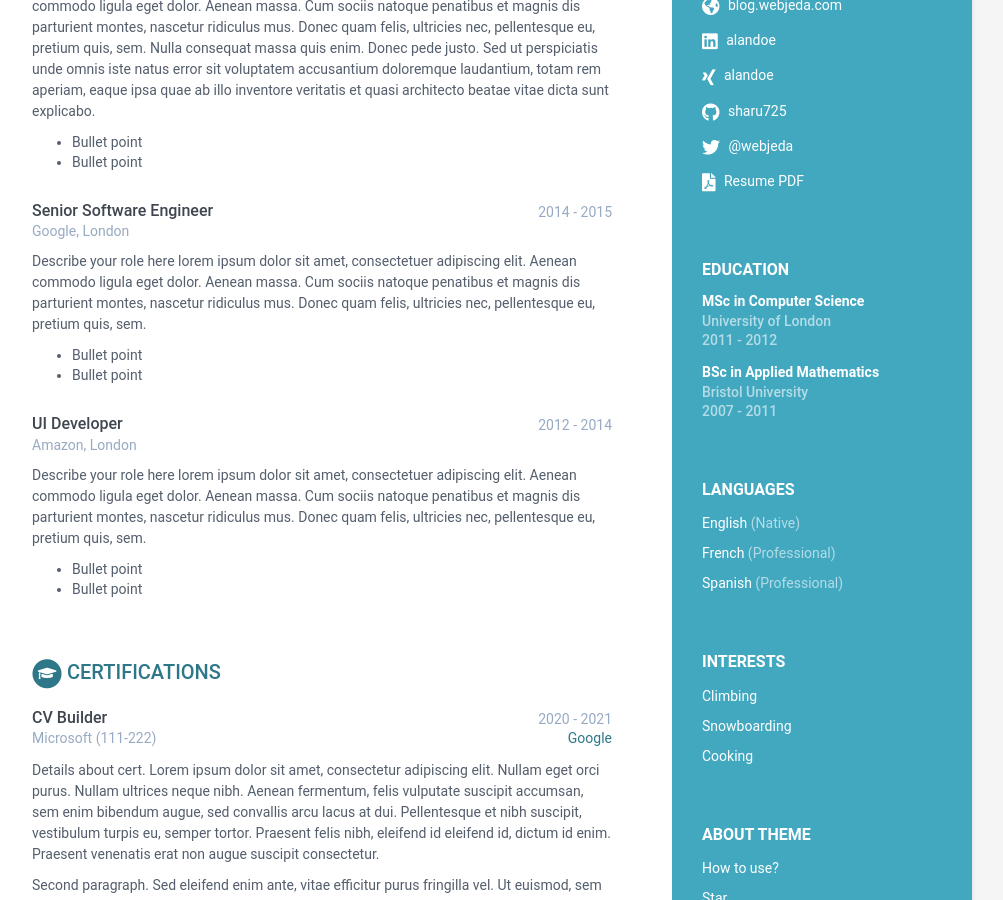
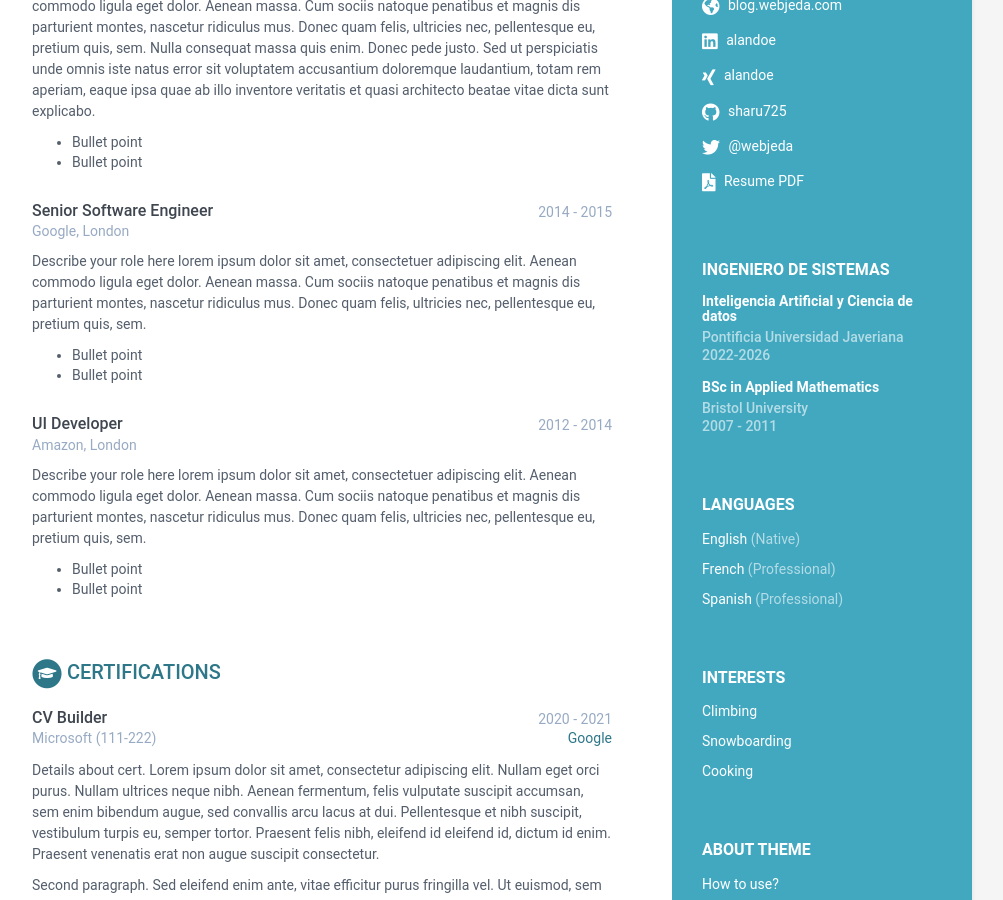
Before and after one commit to Pardo250/Pardo-cv-2, a Jekyll site: the page built from index.html, in a window 1280 px wide and 900 px high, scrolled down 409 px. Shown: the whole window, without its empty margins (168-1171 px from the left). Built offline with Jekyll 4.4.1, drawn with Linux system fonts in a browser that asks for light colours.

Commit message:
Update data.yml

```diff
--- a/_data/data.yml
+++ b/_data/data.yml
@@ -64,11 +64,11 @@ career-profile:
       Donec quam felis, ultricies nec, pellentesque eu.
       Second paragraph if required.
 education:
-    title: Education
+    title: Ingeniero de Sistemas
     info:
-      - degree: MSc in Computer Science
-        university: University of London
-        time: 2011 - 2012
+      - degree: Inteligencia Artificial y Ciencia de datos
+        university: Pontificia Universidad Javeriana
+        time: 2022-2026
         details: |
           Describe your study here lorem ipsum dolor sit amet, consectetuer
           adipiscing elit. Aenean commodo ligula eget dolor. Aenean massa. Cum
```
